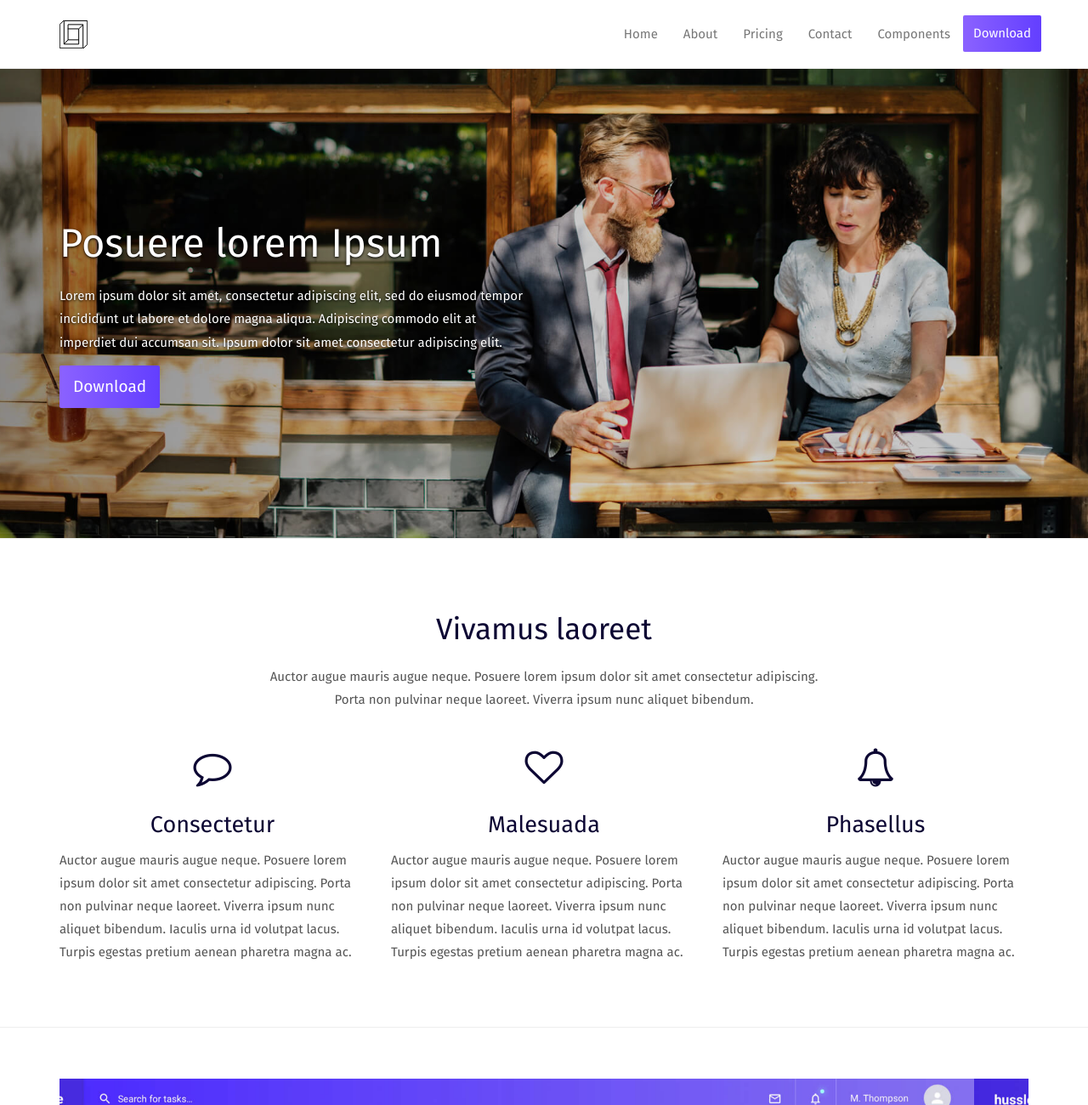
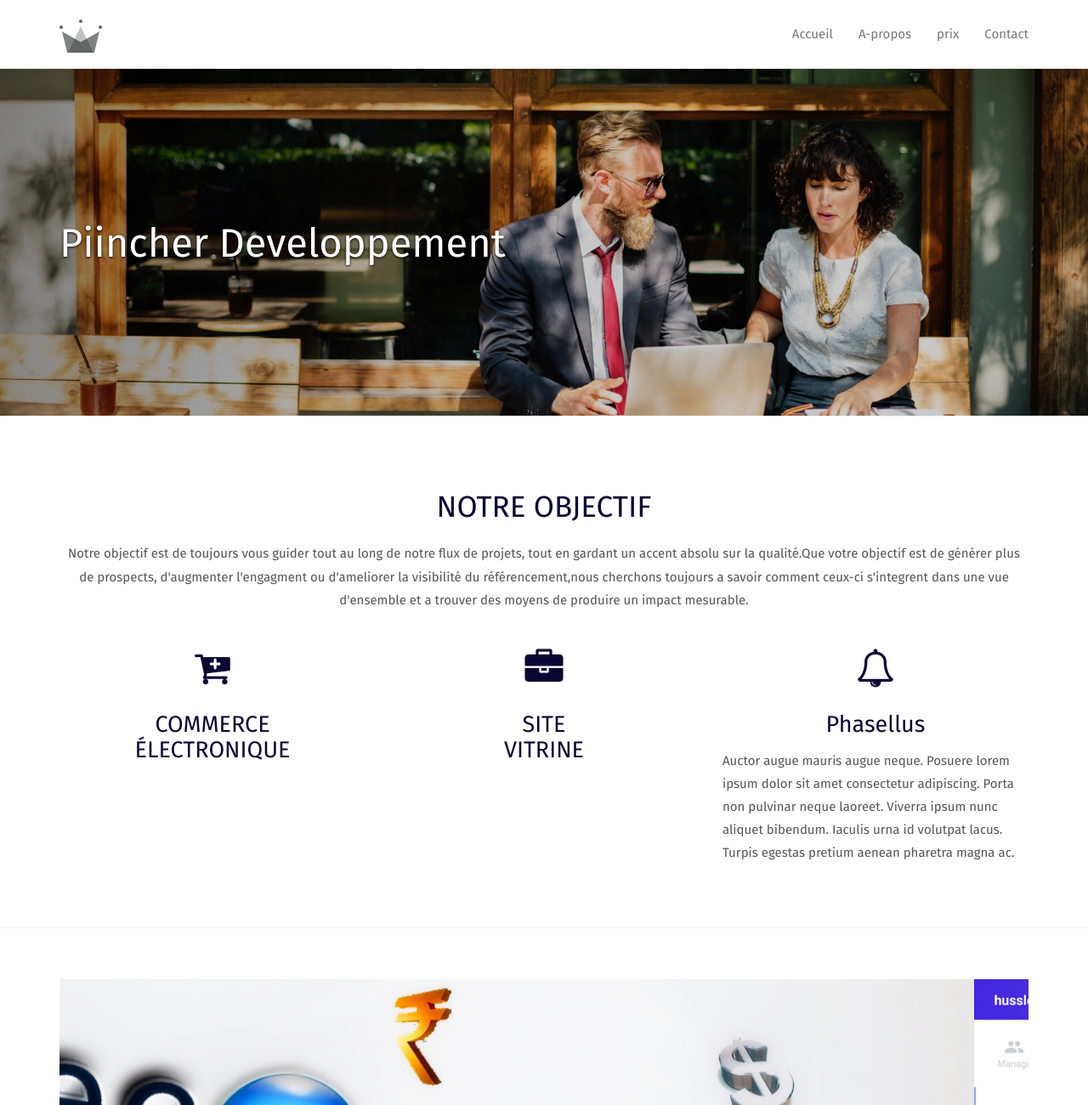
Before and after one commit to piincher/piincher_developpement, a plain HTML site: page index.html in a window 1280 px wide. Shown: the top 1300 px of the page at 85% size. Drawn offline with Linux system fonts and the light colour scheme; a web font is replaced by a local one.

Commit message:
modification de la page daccueil et de la page nos services

```diff
--- a/index.html
+++ b/index.html
@@ -1,5 +1,5 @@
 <!DOCTYPE html>
-<html lang="en">
+<html lang="fr-en">
 
 <head>
   <meta charset="UTF-8">
@@ -17,7 +17,7 @@
 
 
 
-  <title>Title page</title>
+  <title>Accueil</title>
 
 <link href="./main.a3f694c0.css" rel="stylesheet"></head>
 
@@ -30,27 +30,21 @@
       <div class="navbar-header">
         <button type="button" class="navbar-toggle uarr collapsed" data-toggle="collapse" data-target="#navbar-collapse-uarr">
           <span class="sr-only">Toggle navigation</span>
-          <span class="icon-bar"></span>
+          <span class="icon-bar">storm</span>
           <span class="icon-bar"></span>
           <span class="icon-bar"></span>
         </button>
         <a class="navbar-brand" href="./index.html" title="">
-          <img src="./assets/images/mashuptemplate.svg" class="navbar-logo-img" alt="">
+          <img src="./assets/images/crown.svg" class="navbar-logo-img" alt="">
         </a>
       </div>
 
       <div class="collapse navbar-collapse" id="navbar-collapse-uarr">
         <ul class="nav navbar-nav navbar-right">
-          <li><a href="./index.html" title="" class="active">Home</a></li>
-          <li><a href="./about.html" title=""> About</a></li>
-          <li><a href="./pricing.html" title=""> Pricing </a></li>
+          <li><a href="./index.html" title="" class="active">Accueil</a></li>
+          <li><a href="./about.html" title="">A-propos</a></li>
+          <li><a href="./pricing.html" title="">prix</a></li>
           <li><a href="./contact.html" title="">Contact</a></li>
-          <li><a href="./components.html" title="">Components</a></li>
-          <li>
-            <p>
-              <a href="./download.html" class="btn btn-primary navbar-btn" title="">Download</a>
-            </p>
-          </li>
 
         </ul>
       </div>
@@ -66,11 +60,8 @@
         <div class="row">
 
             <div class="col-md-6">
-                <h1>Posuere lorem Ipsum</h1>
-                <p>Lorem ipsum dolor sit amet, consectetur adipiscing elit, sed do eiusmod tempor incididunt ut labore
-                    et dolore magna aliqua. Adipiscing commodo elit at imperdiet dui accumsan sit. Ipsum dolor sit
-                    amet consectetur adipiscing elit. </p>
-                 <a href="./download.html" title="" class="btn btn-lg btn-primary">Download</a>
+                <h1>Piincher Developpement</h1>
+
             </div>
 
         </div>
@@ -82,38 +73,35 @@
             <div class="row">
                 <div class="col-md-12 section-container-spacer">
                     <div class="text-center">
-                        <h2>Vivamus laoreet</h2>
-                        <p> Auctor augue mauris augue neque. Posuere lorem ipsum dolor sit amet consectetur adipiscing.<br> Porta non
-                            pulvinar neque laoreet. Viverra ipsum nunc aliquet bibendum. </p>
+                        <h2>NOTRE OBJECTIF</h2>
+                        <p> Notre objectif est de toujours vous guider tout au long de notre flux de projets,
+                            tout en gardant un accent absolu  sur la qualité.Que votre objectif est de générer plus de prospects,
+                            d'augmenter l'engagment ou d'ameliorer la visibilité du référencement,nous cherchons toujours a savoir comment ceux-ci s'integrent dans une vue d'ensemble et a trouver des moyens
+                            de produire un impact mesurable.
+                        </p>
                     </div>
                 </div>
 
                 <div class="col-md-4">
                     <div class="fa-container">
-                        <i class="fa fa-comment-o fa-3x" aria-hidden="true"></i>
+                        <i class="fa fa-cart-plus fa-3x" aria-hidden="true"></i>
                     </div>
                     <div class="text-center">
-                        <h3>Consectetur</h3>
+                        <h3>COMMERCE
+                            <br> ÉLECTRONIQUE
+                        </h3>
                     </div>
-                    <div>
-                        <p>Auctor augue mauris augue neque. Posuere lorem ipsum dolor sit amet consectetur adipiscing. Porta
-                            non pulvinar neque laoreet. Viverra ipsum nunc aliquet bibendum. Iaculis urna id volutpat lacus.
-                            Turpis egestas pretium aenean pharetra magna ac.</p>
-                    </div>
+
                 </div>
                 <div class="col-md-4">
                     <div class="fa-container">
-                        <i class="fa fa-heart-o fa-3x" aria-hidden="true"></i>
+                        <i class="fa fa-briefcase fa-3x" aria-hidden="true"></i>
                     </div>
                     <div class="text-center">
-                        <h3>Malesuada</h3>
+                        <h3>SITE <br>
+                            VITRINE</h3>
                     </div>
-                    <div>
-                        <p>Auctor augue mauris augue neque. Posuere lorem ipsum dolor sit amet consectetur adipiscing. Porta
-                            non pulvinar neque laoreet. Viverra ipsum nunc aliquet bibendum. Iaculis urna id volutpat lacus.
-                            Turpis egestas pretium aenean pharetra magna ac.
-                        </p>
-                    </div>
+
                 </div>
                 <div class="col-md-4">
                     <div class="fa-container">
@@ -144,7 +132,7 @@
 
                         <div class="carousel-inner" role="listbox">
                             <div class="item active">
-                                <img class="img-responsive" src="./assets/images/img-05.jpg" alt="First slide">
+                                <img class="img-responsive" src="./assets/images/ty.jpg" alt="First slide">
                             </div>
                             <div class="item">
                                 <img class="img-responsive" src="./assets/images/img-07.jpg" alt="Second slide">
```
Also changed, not shown: about.html (+7 -14 lines), assets/images/aboutImage.jpg (added), assets/images/commerce.jpg (added), assets/images/crown.svg (added), assets/images/ty.jpg (added), 4 other files.
